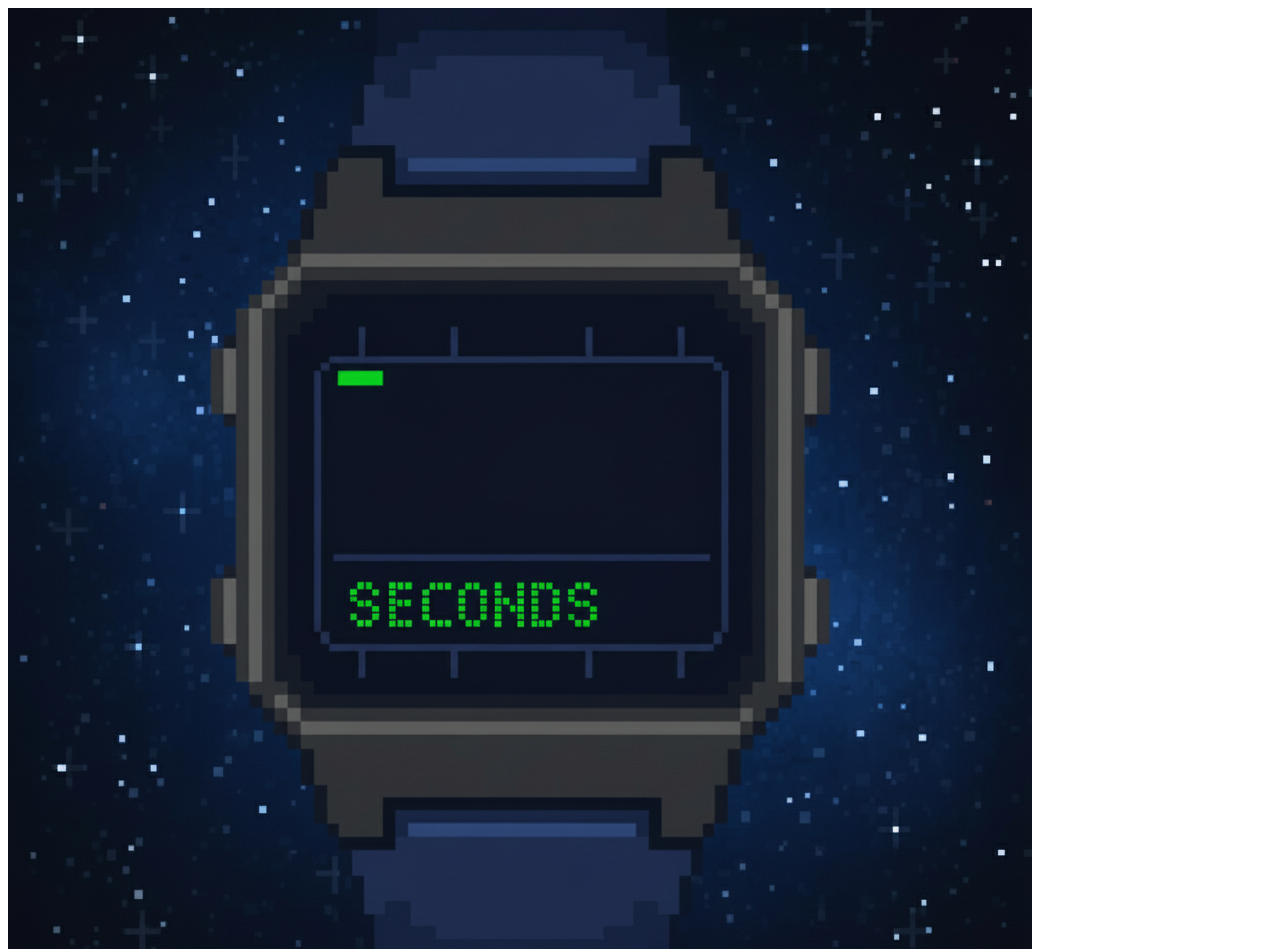
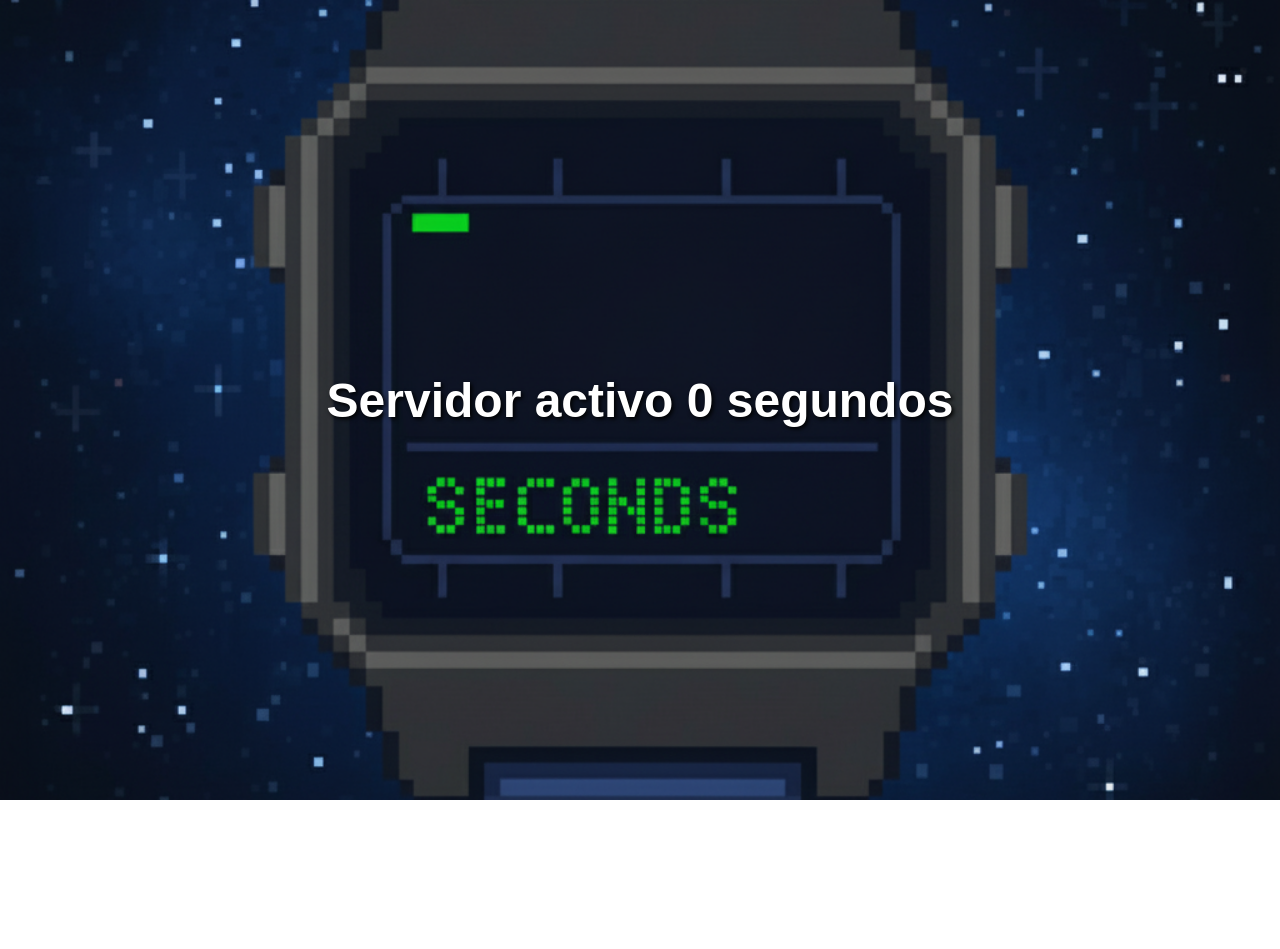
Before and after one commit to dionis129/Experimento-, a website: page public/index.html in a window 1280 px wide. Shown: the top 949 px of the page. After the commit the page ends 800 px from the top, so only its background shows below. Drawn offline with Linux system fonts and the light colour scheme; no server answers.

Commit message:
Update index.html

```diff
--- a/public/index.html
+++ b/public/index.html
@@ -1 +1,54 @@
-<img src="Images/Foto.jpg" alt="Mi imagen">
+<!DOCTYPE html>
+<html lang="es">
+<head>
+    <meta charset="UTF-8">
+    <meta name="viewport" content="width=device-width, initial-scale=1.0">
+    <title>Página con imagen de fondo</title>
+    <style>
+        /* Quitar márgenes y que ocupe toda la pantalla */
+        html, body {
+            height: 100%;
+            margin: 0;
+        }
+
+        body {
+            /* Imagen de fondo */
+            background-image: url('Images/Foto.jpg');
+            background-size: cover; /* ocupa toda la pantalla */
+            background-position: center; /* centrada */
+            background-repeat: no-repeat; /* no se repita */
+            display: flex;
+            justify-content: center;
+            align-items: center;
+            color: white; /* texto visible encima de la imagen */
+            font-family: Arial, sans-serif;
+            text-shadow: 2px 2px 4px black;
+        }
+
+        h1 {
+            font-size: 3rem;
+        }
+    </style>
+</head>
+<body>
+    <h1>Servidor activo <span id="contador">0</span> segundos</h1>
+
+    <script>
+        // Mostrar contador en tiempo real
+        async function actualizarSegundos() {
+            try {
+                const res = await fetch('/contador');
+                const text = await res.text();
+                // Extraer solo los números del HTML
+                const segundos = text.match(/\d+/)[0];
+                document.getElementById('contador').innerText = segundos;
+            } catch (err) {
+                console.error(err);
+            }
+        }
+
+        setInterval(actualizarSegundos, 1000);
+        actualizarSegundos();
+    </script>
+</body>
+</html>
```
